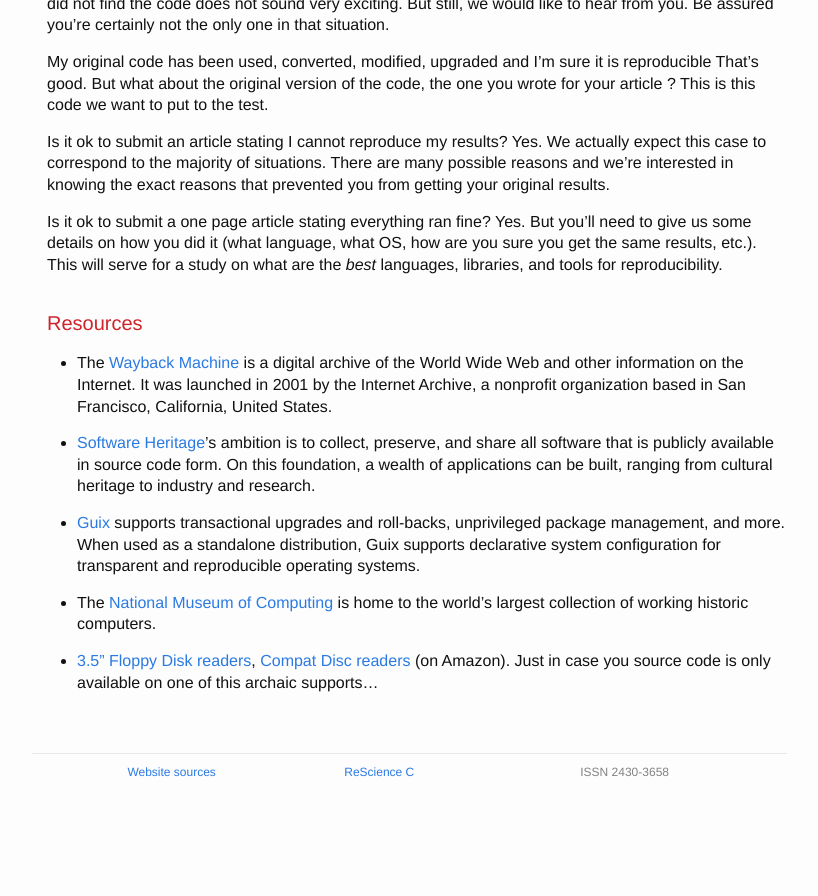
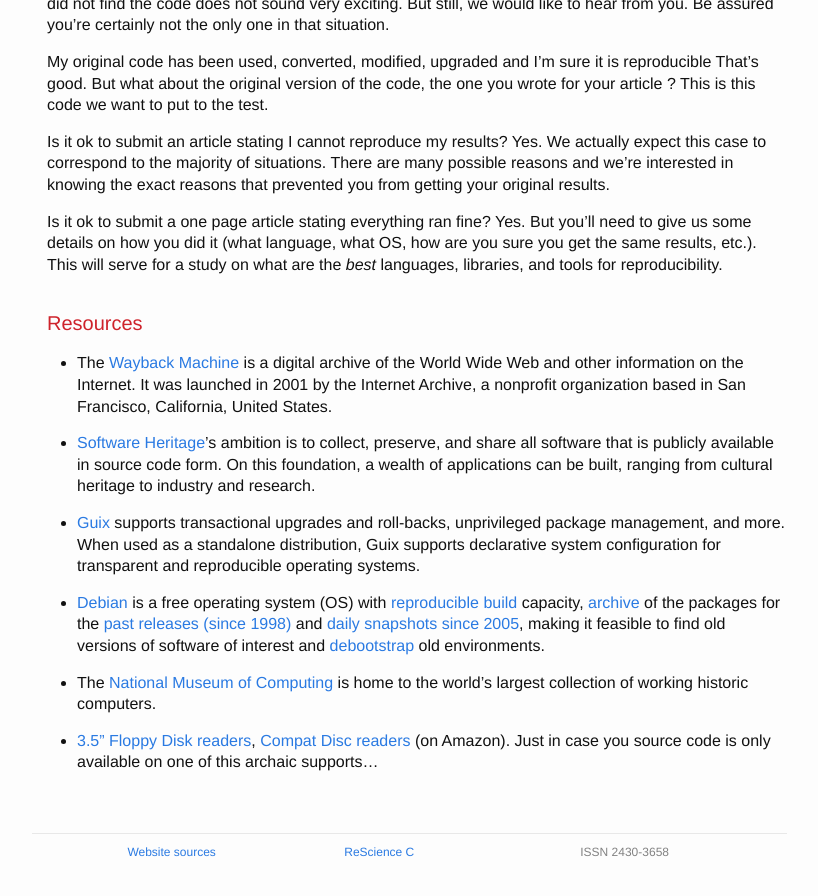
Before and after one commit to ReScience/rescience.github.io, a Jekyll site: the page built from ten-years.md, in a window 1280 px wide and 900 px high, scrolled down 2012 px. Shown: the top 896 px of the window, without its empty margins (223-1041 px from the left). Built offline with Jekyll 4.4.1, drawn with Linux system fonts in a browser that asks for light colours; before the commit the page ends 2832 px from its top, so only the background shows below that.

Commit message:
Added Debian in resources (from @arikoptic contribution)

```diff
--- a/ten-years.md
+++ b/ten-years.md
@@ -126,6 +126,14 @@ a study on what are the *best* languages, libraries, and tools for reproducibili
   distribution, Guix supports declarative system configuration for transparent
   and reproducible operating systems.
 
+* [Debian](https://www.debian.org/) is a free operating system (OS)
+  with [reproducible build](https://reproducible-builds.org/)
+  capacity, [archive](http://archive.debian.org) of the packages for the [past
+  releases (since 1998)](http://archive.debian.org/debian/dists/) and
+  [daily snapshots since 2005](http://snapshot.debian.org/), making it
+  feasible to find old versions of software of interest and
+  [debootstrap](https://wiki.debian.org/Debootstrap) old environments.
+
 * The [National Museum of Computing](https://www.tnmoc.org/) is home to the
   world's largest collection of working historic computers.
 
```
